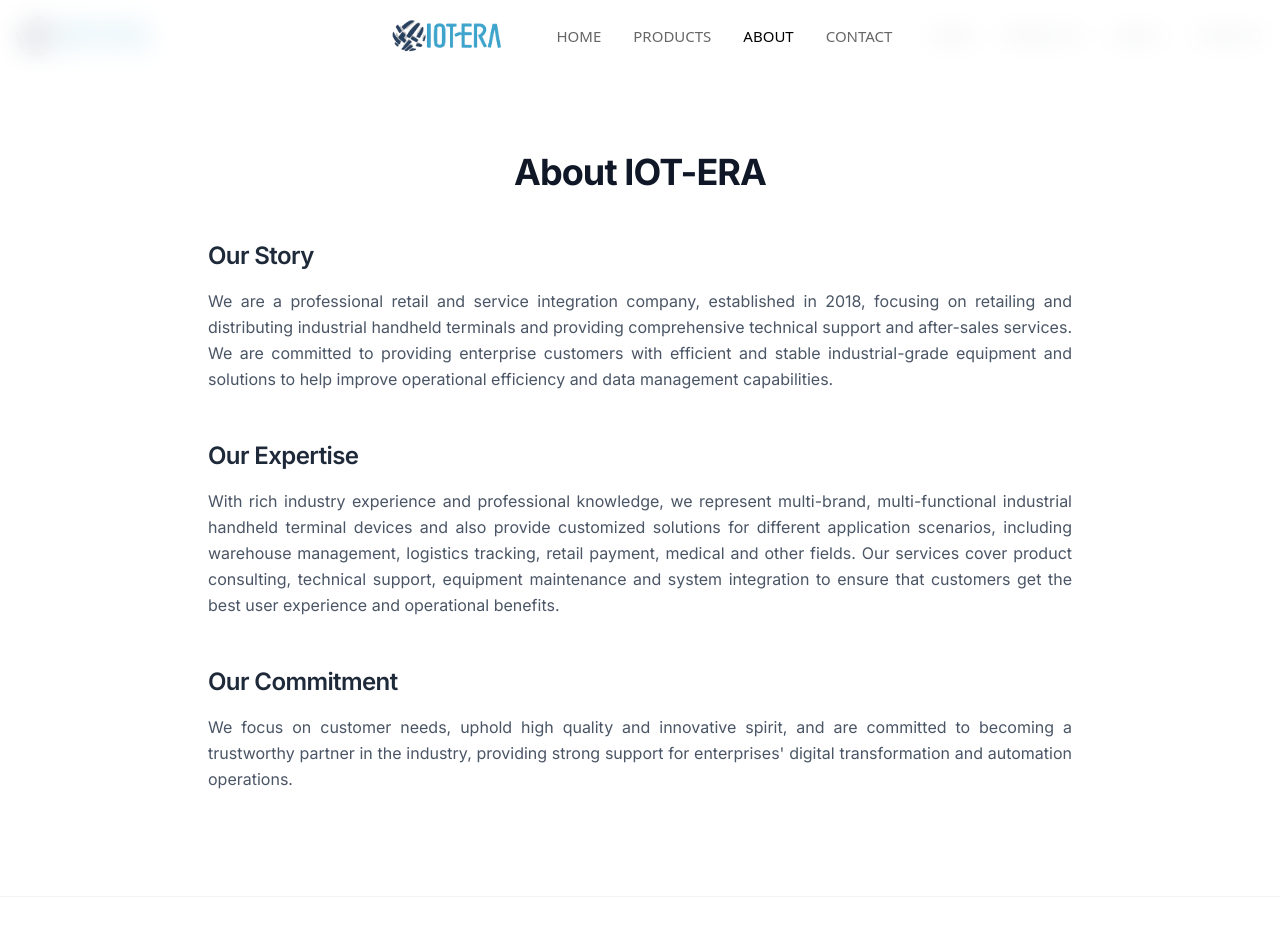
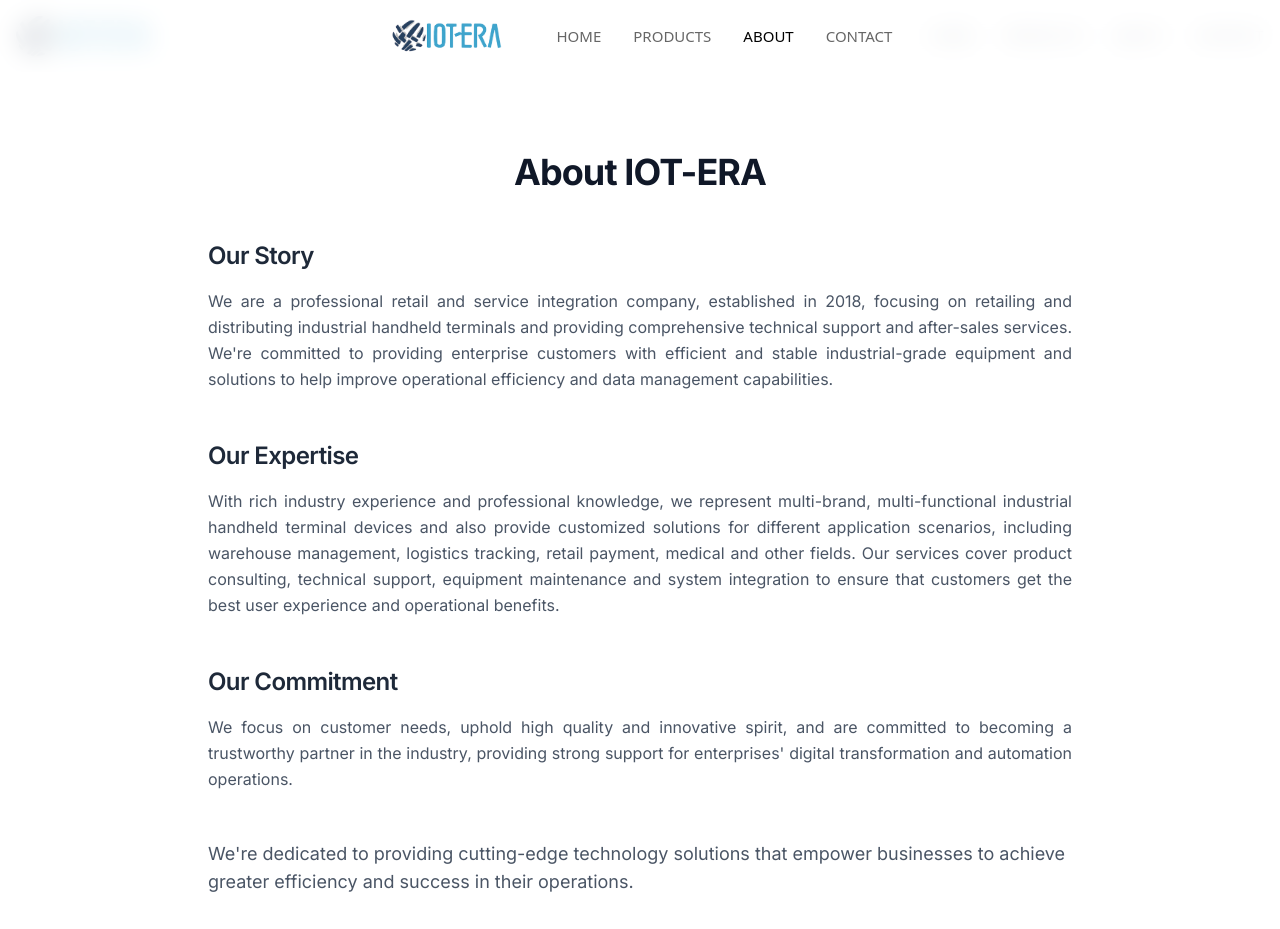
Before and after one commit to tnivlek/ioterawebsite, a Next.js app: page /about in a window 1280 px wide. Shown: the top 929 px of the page. Built offline with nearby package versions, Linux system fonts and the light colour scheme.

Commit message:
Update website styling and fix build issues

```diff
--- a/app/about/page.tsx
+++ b/app/about/page.tsx
@@ -41,7 +41,7 @@
               <div className="prose prose-lg mx-auto">
                 <h2 className="text-2xl font-semibold text-gray-800 mb-4 tracking-tight">Our Story</h2>
                 <p className="text-gray-600 text-justify leading-relaxed mb-6">
-                  We are a professional retail and service integration company, established in 2018, focusing on retailing and distributing industrial handheld terminals and providing comprehensive technical support and after-sales services. We are committed to providing enterprise customers with efficient and stable industrial-grade equipment and solutions to help improve operational efficiency and data management capabilities.
+                  We are a professional retail and service integration company, established in 2018, focusing on retailing and distributing industrial handheld terminals and providing comprehensive technical support and after-sales services. We&apos;re committed to providing enterprise customers with efficient and stable industrial-grade equipment and solutions to help improve operational efficiency and data management capabilities.
                 </p>
               </div>
 
@@ -58,6 +58,10 @@
                   We focus on customer needs, uphold high quality and innovative spirit, and are committed to becoming a trustworthy partner in the industry, providing strong support for enterprises' digital transformation and automation operations.
                 </p>
               </div>
+
+              <p className="text-lg text-gray-600 mb-8">
+                We&apos;re dedicated to providing cutting-edge technology solutions that empower businesses to achieve greater efficiency and success in their operations.
+              </p>
             </div>
           </div>
         </section>
--- a/app/contact/page.tsx
+++ b/app/contact/page.tsx
@@ -43,7 +43,7 @@
               <div>
                 <h2 className="text-2xl font-semibold mb-4">Get in Touch</h2>
                 <p className="text-gray-600 mb-6">
-                  Have questions about our products or services? Reach out to our team and we'll be happy to help.
+                  Have questions about our products or services? We&apos;ll be happy to help.
                 </p>
                 <div className="space-y-4">
                   <div>
--- a/app/page.tsx
+++ b/app/page.tsx
@@ -1,6 +1,5 @@
 import Image from "next/image"
 import Link from "next/link"
-import { Button } from "@/components/ui/button"
 
 export default function Home() {
   return (
--- a/components/theme-provider.tsx
+++ b/components/theme-provider.tsx
@@ -2,7 +2,7 @@
 
 import * as React from "react"
 import { ThemeProvider as NextThemesProvider } from "next-themes"
-import { type ThemeProviderProps } from "next-themes/dist/types"
+import type { ThemeProviderProps } from "next-themes"
 
 export function ThemeProvider({ children, ...props }: ThemeProviderProps) {
   return <NextThemesProvider {...props}>{children}</NextThemesProvider>
--- a/tailwind.config.ts
+++ b/tailwind.config.ts
@@ -1,7 +1,7 @@
 import type { Config } from "tailwindcss"
 
-const config = {
-  darkMode: ["class"],
+const config: Config = {
+  darkMode: "class",
   content: [
     "./pages/**/*.{ts,tsx}",
     "./components/**/*.{ts,tsx}",
@@ -76,6 +76,6 @@
     },
   },
   plugins: [require("tailwindcss-animate")],
-} satisfies Config
+}
 
 export default config
```
Also changed, not shown: .eslintrc.json (added).
